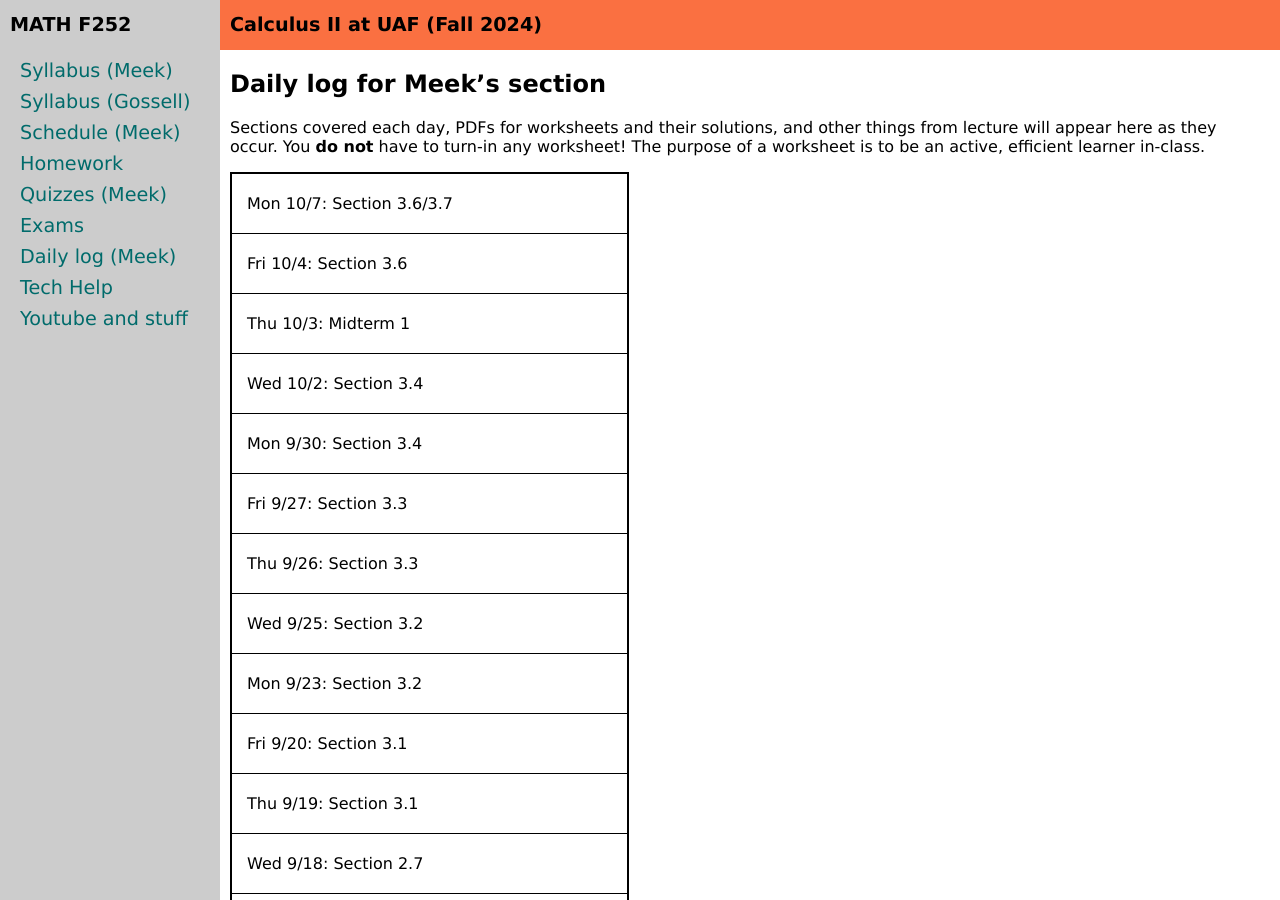
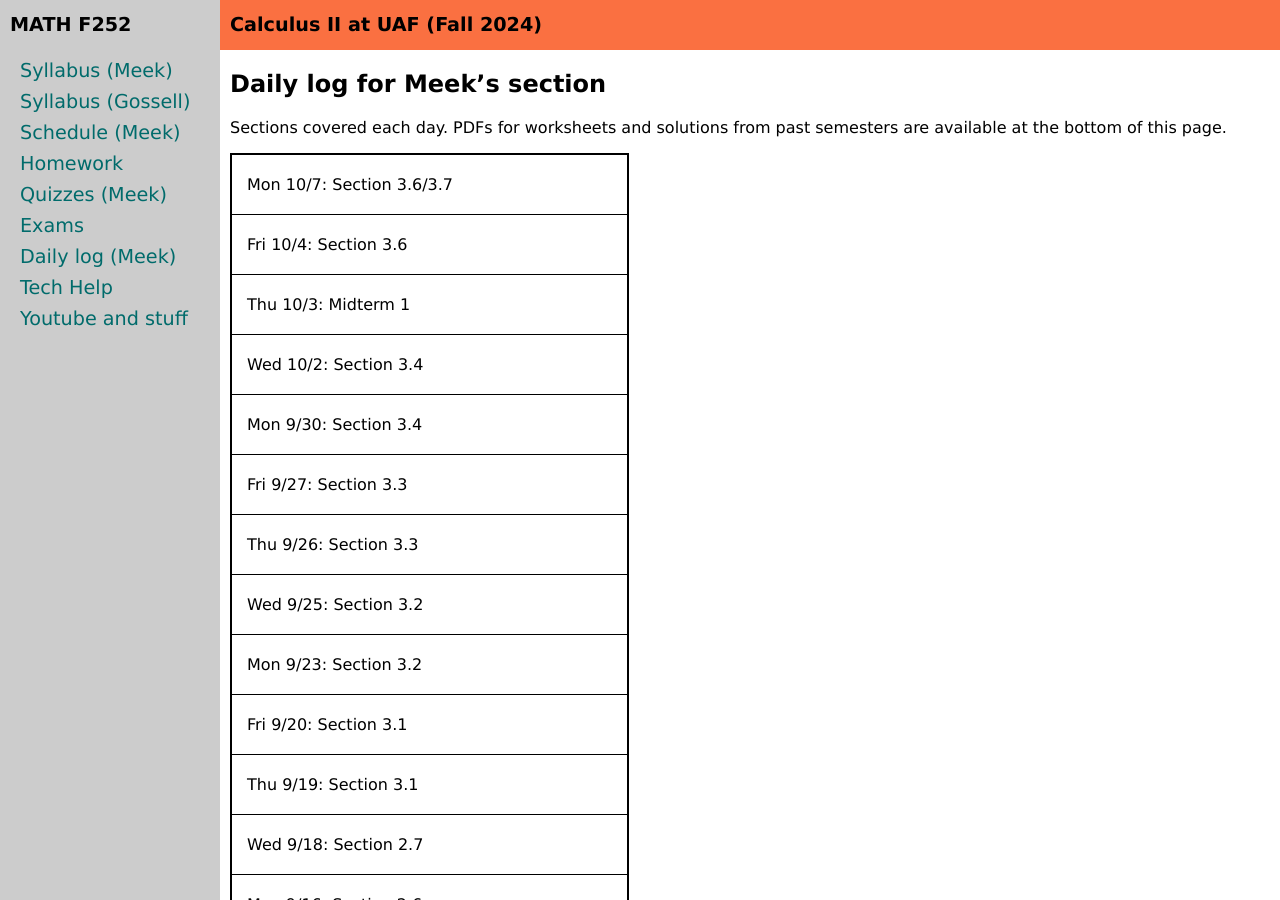
Before and after one commit to uaf-math/calc2, a Jekyll site: the page built from daily.md, in a window 1280 px wide and 900 px high. Built offline with Jekyll 4.4.1, drawn with Linux system fonts in a browser that asks for light colours.

Commit message:
updated daily log description for fa24

```diff
--- a/daily.md
+++ b/daily.md
@@ -5,7 +5,7 @@ title: Daily log (Meek)
 
 ## Daily log for Meek's section
 
-Sections covered each day, PDFs for worksheets and their solutions, and other things from lecture will appear here as they occur.  You **do not** have to turn-in any worksheet!  The purpose of a worksheet is to be an active, efficient learner in-class.
+Sections covered each day. PDFs for worksheets and solutions from past semesters are available at the bottom of this page.
 
 <!-- This is also the place I will put Matlab codes which I used in occasional demonstrations.  To run these examples yourself, use either [Matlab online](https://matlab.mathworks.com/) or [Octave online](https://octave-online.net/) or get a copy of Matlab/Octave on your own machine. -->
 
```
